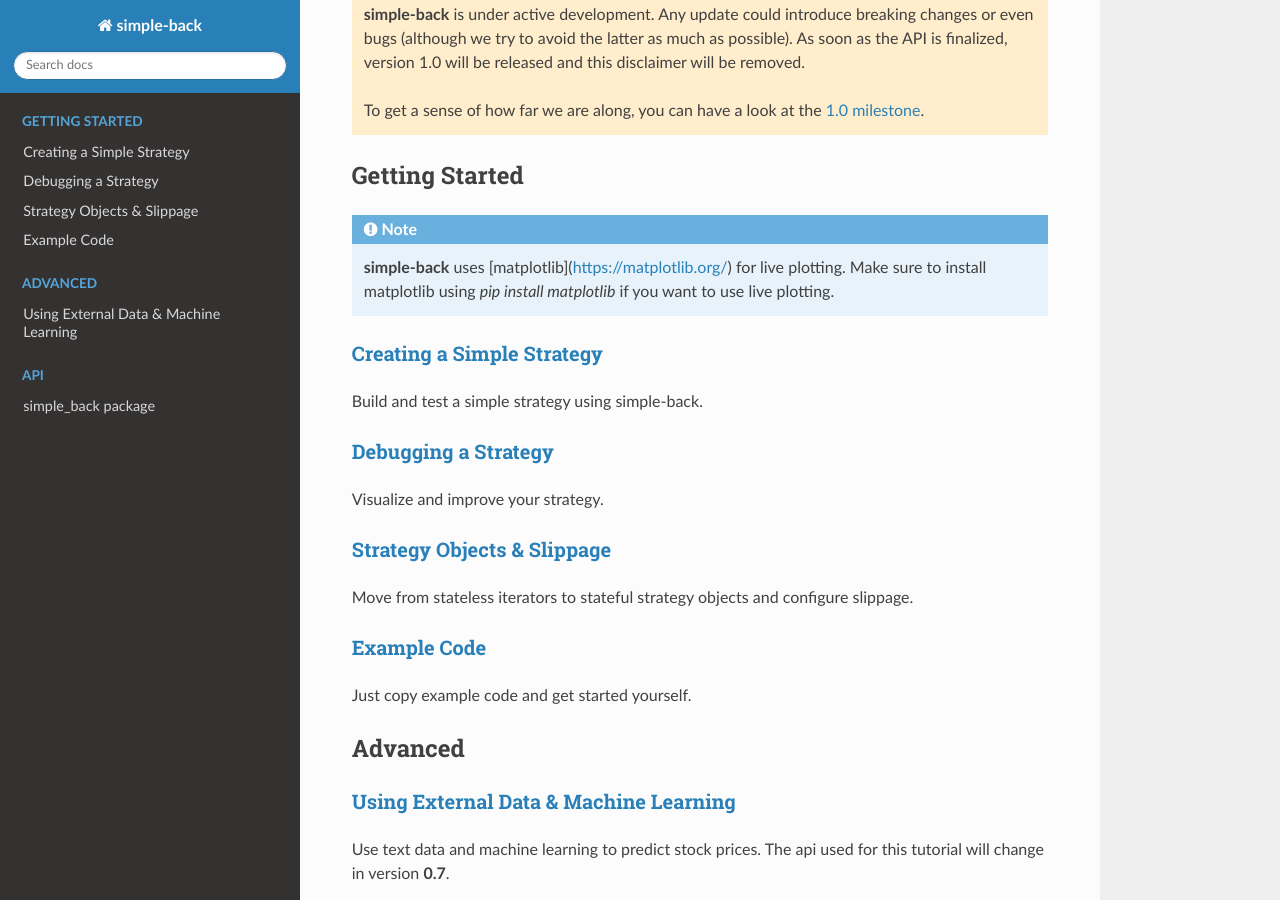
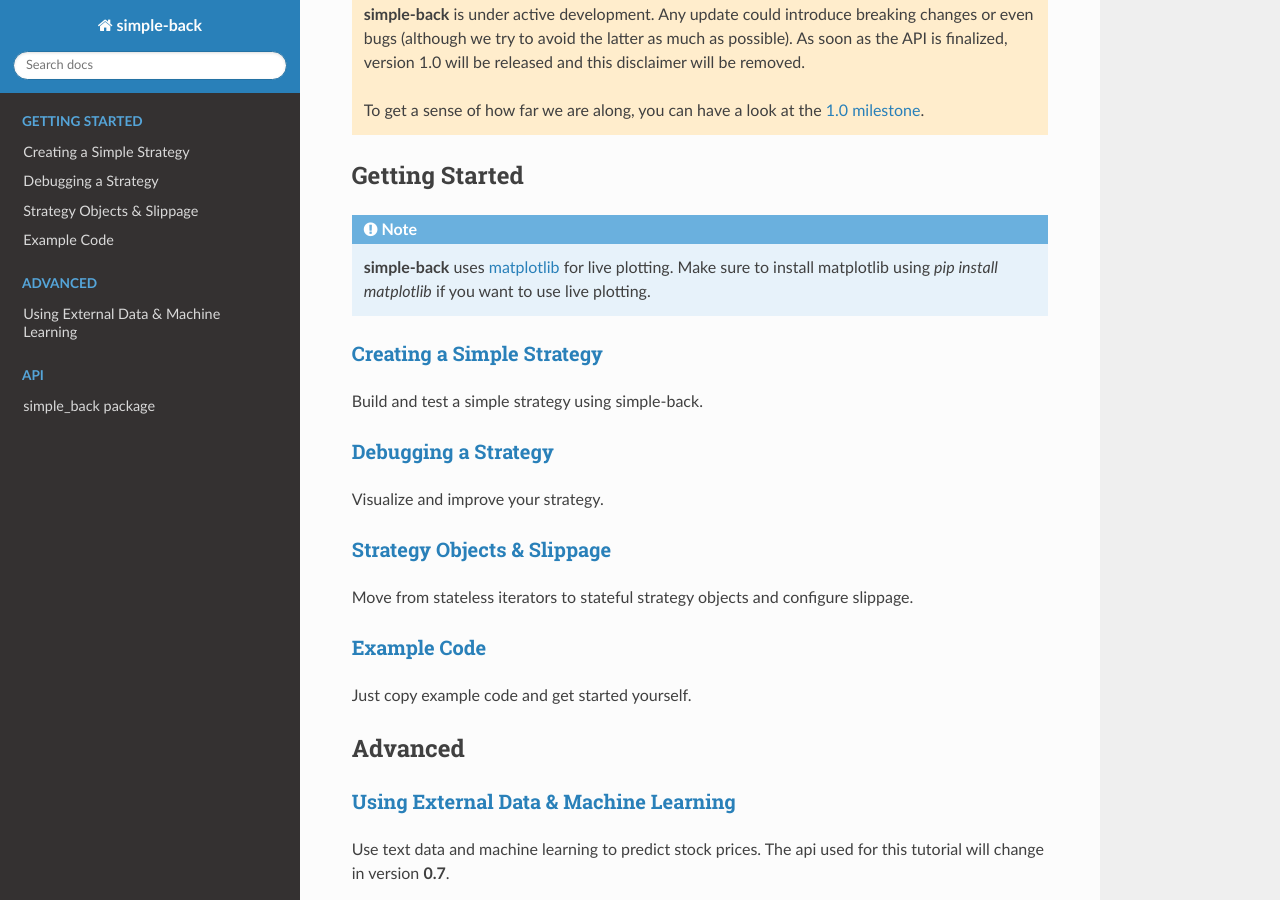
Before and after one commit to MiniXC/simple-back, a Sphinx documentation site: the page built from docs/index.rst, in a window 1280 px wide and 900 px high, scrolled down 414 px. Built offline with Sphinx 7.4.7 and the Read the Docs theme 2.0.0, drawn with Linux system fonts in a browser that asks for light colours; some of the changed lines change nothing that is shown.

Commit message:
fix matplotlib link

```diff
--- a/docs/index.rst
+++ b/docs/index.rst
@@ -37,8 +37,11 @@ Getting Started
 ===============
 
 .. note::
-    **simple-back** uses [matplotlib](https://matplotlib.org/) for live plotting.
+    **simple-back** uses `matplotlib`_ for live plotting.
     Make sure to install matplotlib using `pip install matplotlib` if you want to use live plotting.
+
+.. _matplotlib:
+   https://matplotlib.org/
 
 :doc:`intro/quickstart`
 -----------------------
```
